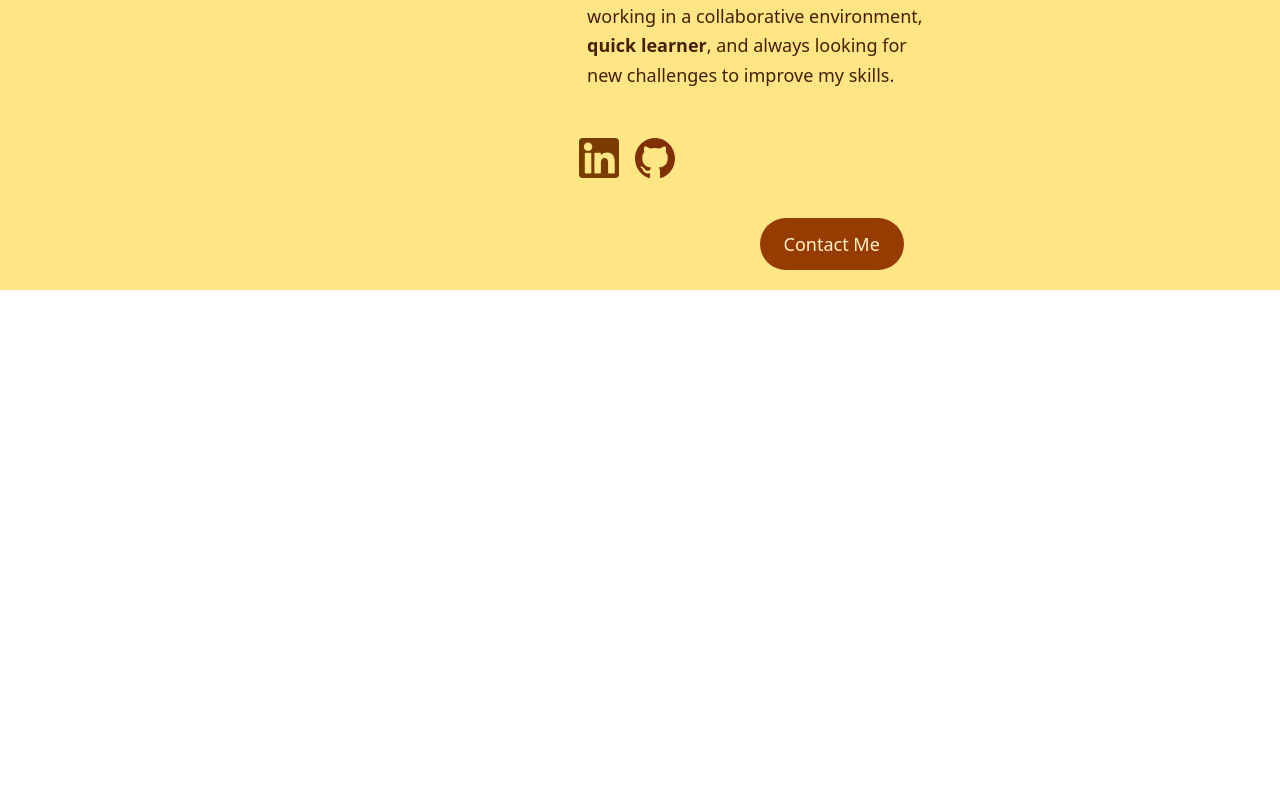
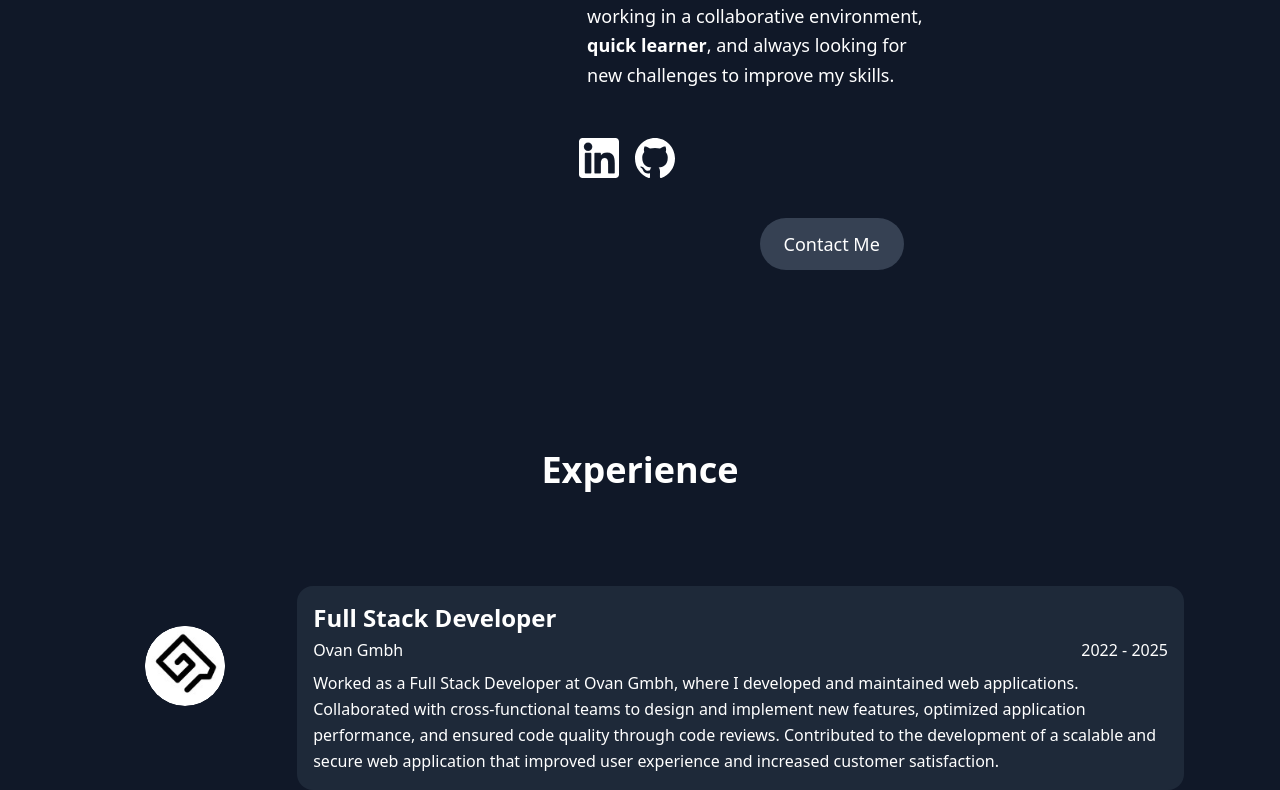
Before and after one commit to daniel-echeveste/daniel-echeveste.github.io, a React (Vite) app: page / in a window 1280 px wide. Shown: the part 761-1551 px from the top of the page. Before the commit the page ends 1051 px from the top, so only its background shows below. Built offline with nearby package versions, Linux system fonts and the light colour scheme.

Commit message:
# minor changes

```diff
--- a/src/App.jsx
+++ b/src/App.jsx
@@ -73,12 +73,6 @@ export default function App() {
     <>
       {(experience || portfolio || shaders) && (
         <>
-          {/* <NavBar
-                onNavClick={handleNavClick}
-                isPortfolioExpanded={portfolio}
-                darkMode={isDarkMode}
-                onDarkModeToggle={toggleDarkMode}
-              /> */}
           <NavigationBar
             onNavClick={handleNavClick}
             isPortfolioExpanded={portfolio}
--- a/src/portfolioApp.jsx
+++ b/src/portfolioApp.jsx
@@ -10,8 +10,8 @@ root.render(<>
 </>
 )
 export default function PortfolioApp() {
-    const [isDarkMode, setIsDarkMode] = useState(false);
-    const [isHorizontal, setIsHorizontal] = useState(true);
+    const [isDarkMode, setIsDarkMode] = useState(true);
+    const [isHorizontal, setIsHorizontal] = useState(false);
 
     const [currentSection, setCurrentSection] = useState('about');
 
--- a/src/traditionalPortfolio/sections/Gallery.jsx
+++ b/src/traditionalPortfolio/sections/Gallery.jsx
@@ -73,9 +73,9 @@ export function Gallery({ projects = [], showGitHub = true, darkMode }) {
               src={project.image}
               alt={project.title}
               data-swiper-parallax="-10%"
-              className="w-full h-40 scale-125 rounded parallax-bg object-cover object-top mb-10"
+              className="w-full h-40 scale-150 rounded parallax-bg object-cover object-top mb-10"
             />
-            <div className="mt-3">
+            <div className="mt-6 pt-2">
               <h3
                 className={`text-xl font-semibold mb-1 ${darkMode ? "text-white" : "text-amber-100"
                   }`}
@@ -83,7 +83,7 @@ export function Gallery({ projects = [], showGitHub = true, darkMode }) {
                 {project.title}
               </h3>
               <p
-                className={`text-sm opacity-90 ${darkMode ? "text-white" : "text-amber-100"
+                className={`text-sm opacity-90  ${darkMode ? "text-white" : "text-amber-100"
                   }`}
               >
                 {project.description}
@@ -99,7 +99,7 @@ export function Gallery({ projects = [], showGitHub = true, darkMode }) {
                 </span>
               ))}
             </div>
-            <div className="mt-4 flex gap-3" data-swiper-parallax="100">
+            <div className="mt-4 flex gap-3" data-swiper-parallax="2">
               <a
                 href={project.link}
                 target="_blank"
--- a/src/traditionalPortfolio/sections/experience.jsx
+++ b/src/traditionalPortfolio/sections/experience.jsx
@@ -69,12 +69,12 @@ export function Experience({ darkMode, isHorizontal }) {
                                     <p>2022 - 2025</p>
                                 </div>
                                 <p className="text-sm md:text-base leading-relaxed">
-                                    Assist students in mastering core web development technologies.
-                                    Guiding them by troubleshooting technical challenges, deepening
-                                    their understanding of course material, and offering
-                                    comprehensive recaps of their assignments. Encourage
-                                    problem-solving skills and critical thinking by mentoring
-                                    students through complex projects.
+                                    Worked as a Full Stack Developer at Ovan Gmbh, where I
+                                    developed and maintained web applications.
+                                    Collaborated with cross-functional teams to design and implement new features,
+                                    optimized application performance, and ensured code quality through
+                                    code reviews. Contributed to the development of a scalable and secure
+                                    web application that improved user experience and increased customer satisfaction.
                                 </p>
                             </div>
                         </div>
@@ -105,15 +105,13 @@ export function Experience({ darkMode, isHorizontal }) {
                                 <h3 className="text-2xl font-bold">Full Stack Developer</h3>
                                 <div className="flex justify-between text-sm md:text-base mt-1 mb-2">
                                     <h4>Worldsatnet</h4>
-                                    <p>2022 - 2025</p>
+                                    <p>2022 - 2022</p>
                                 </div>
                                 <p className="text-sm md:text-base leading-relaxed">
-                                    Assist students in mastering core web development technologies.
-                                    Guiding them by troubleshooting technical challenges, deepening
-                                    their understanding of course material, and offering
-                                    comprehensive recaps of their assignments. Encourage
-                                    problem-solving skills and critical thinking by mentoring
-                                    students through complex projects.
+                                    Created a comprehensive web application for a
+                                    telecommunications company, enabling the countant to
+                                    manage customer accounts, track payments, and generate
+                                    invoices.  improved customer service, and enhanced financial management.
                                 </p>
                             </div>
                         </div>
```
